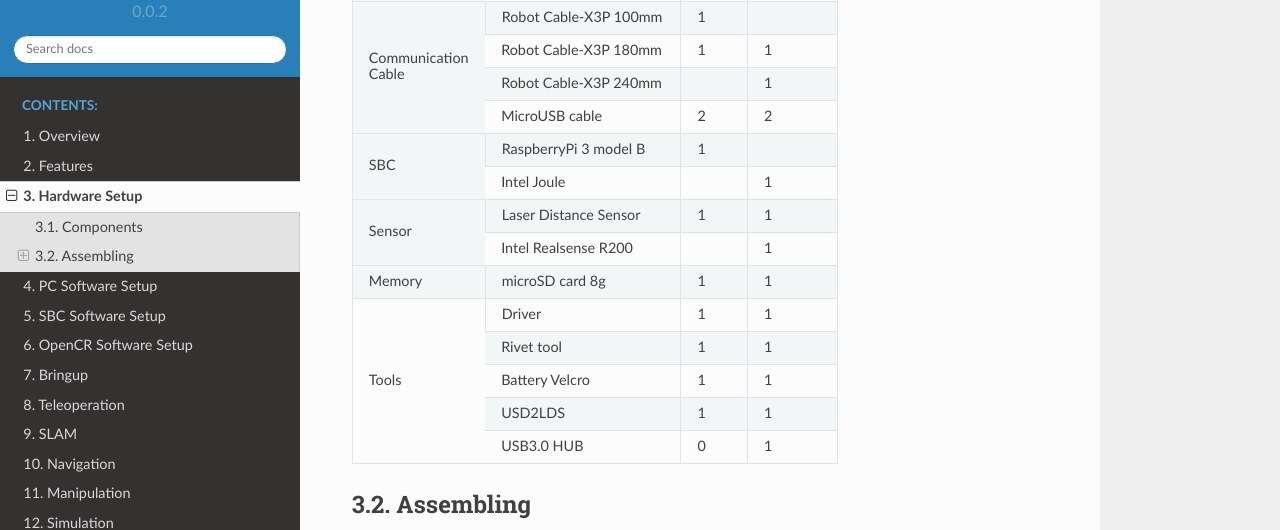
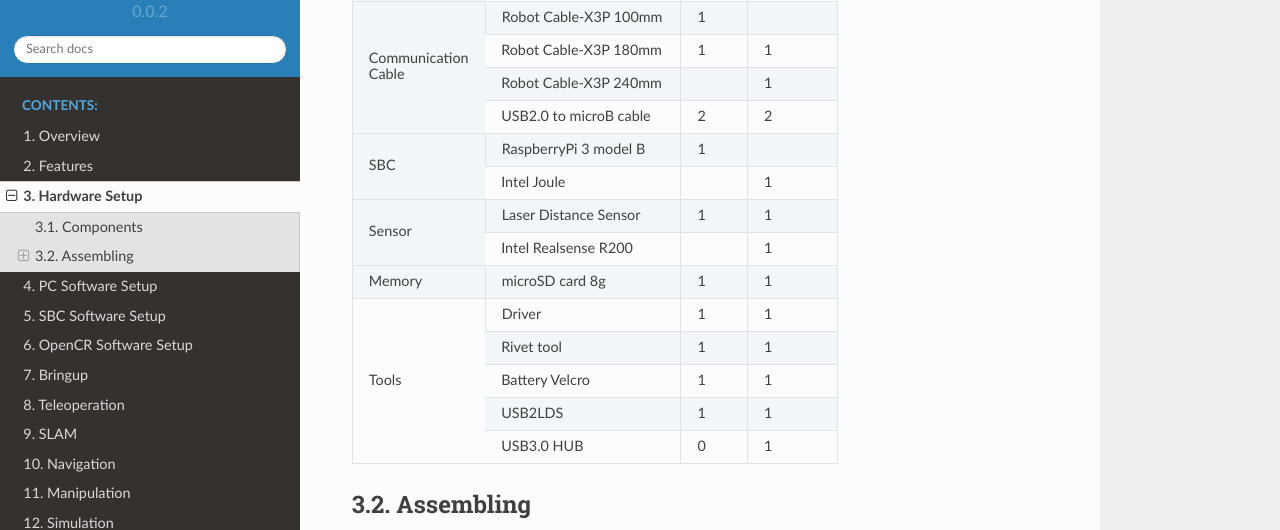
Before and after one commit to shivharis/turtlebot3_wiki, a Sphinx documentation site: the page built from docs/source/hardware.rst, in a window 1280 px wide and 900 px high, scrolled down 1269 px. Shown: the part 151-681 px from the top of the window. Built offline with Sphinx 7.4.7 and the Read the Docs theme 2.0.0, drawn with Linux system fonts in a browser that asks for light colours.

Commit message:
Update hardware.rst

```diff
--- a/docs/source/hardware.rst
+++ b/docs/source/hardware.rst
@@ -32,8 +32,8 @@
 |               | Rivet sets               | 1      | 1       |
 +---------------+--------------------------+--------+---------+
 |               | XL430-W350-T             | 2      |         |
-+ Motor         +--------------------------+--------+---------+
-|               | XM430-W210-T             |        | 2       |
++               +--------------------------+--------+---------+
+| Motor         | XM430-W210-T             |        | 2       |
 +               +--------------------------+--------+---------+
 |               | Horn for XM430-W210-T    |        | 2       |
 +---------------+--------------------------+--------+---------+
@@ -57,7 +57,7 @@
 +               +--------------------------+--------+---------+
 | Cable         | Robot Cable-X3P 240mm    |        | 1       |
 +               +--------------------------+--------+---------+
-|               | MicroUSB cable           | 2      | 2       |
+|               | USB2.0 to microB cable   | 2      | 2       |
 +---------------+--------------------------+--------+---------+
 |               | RaspberryPi 3 model B    | 1      |         |
 + SBC           +--------------------------+--------+---------+
@@ -75,7 +75,7 @@
 + Tools         +--------------------------+--------+---------+
 |               | Battery Velcro           | 1      | 1       |
 +               +--------------------------+--------+---------+
-|               | USD2LDS                  | 1      | 1       |
+|               | USB2LDS                  | 1      | 1       |
 +               +--------------------------+--------+---------+
 |               | USB3.0 HUB               | 0      | 1       |
 +---------------+--------------------------+--------+---------+
```
